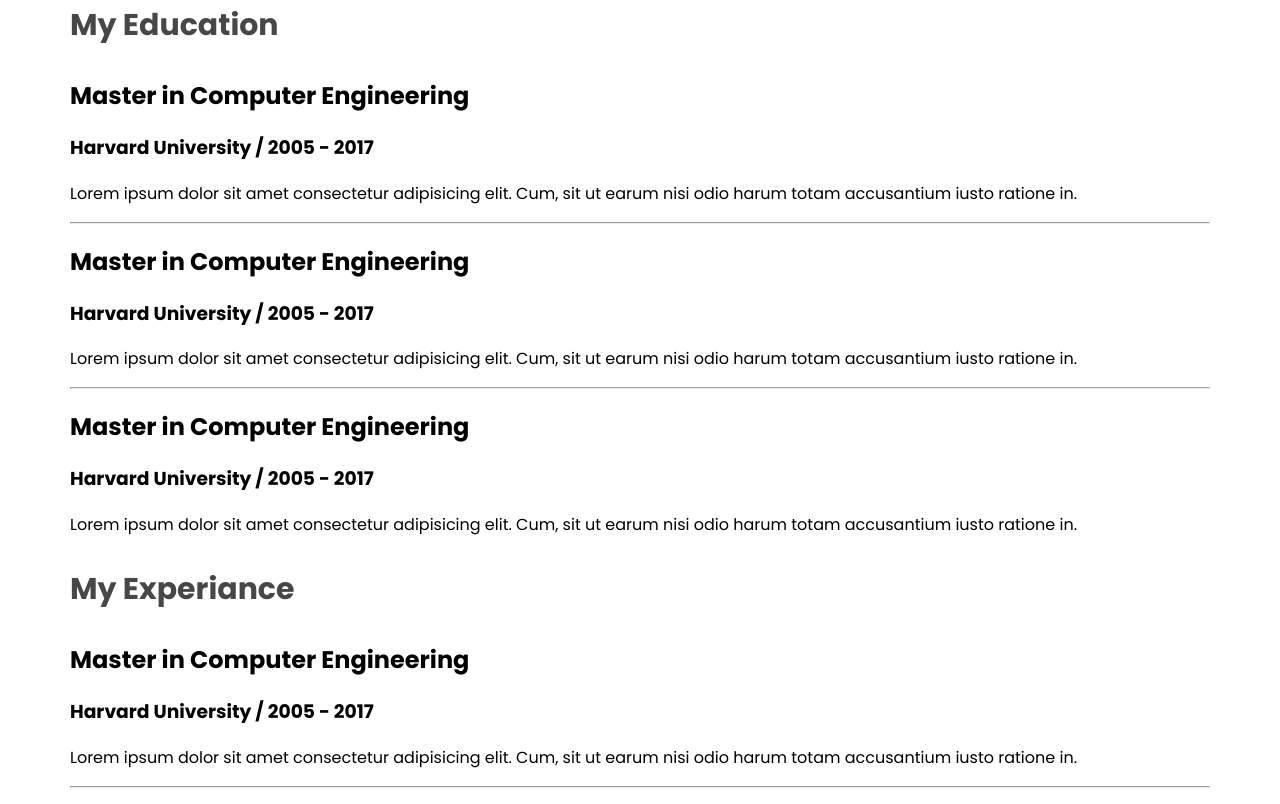
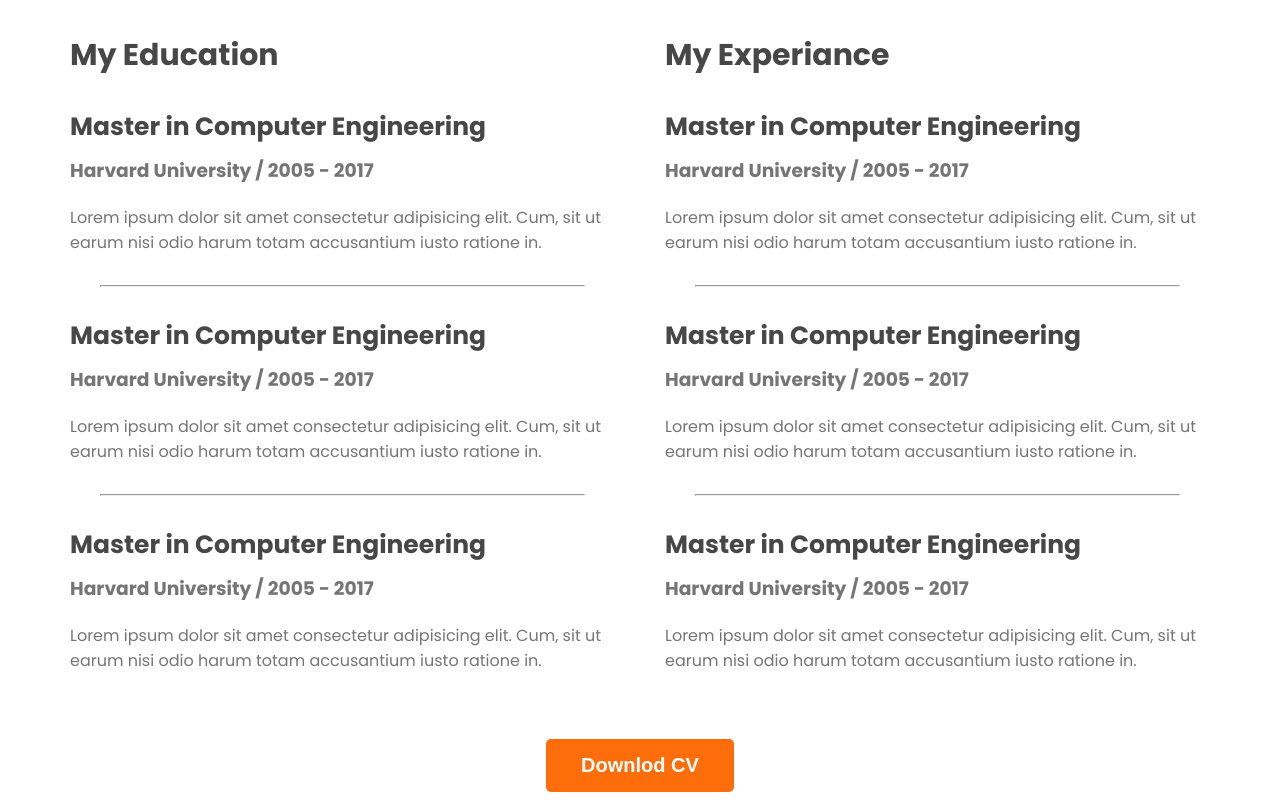
Before and after one commit to Siam1894/-portfolio-website-design, a plain HTML site: page index.html in a window 1280 px wide. Shown: the part 2550-3354 px from the top of the page. Drawn offline with Linux system fonts and the light colour scheme.

Commit message:
finish the resume

```diff
--- a/index.html
+++ b/index.html
@@ -145,6 +145,9 @@
 
 
         </section>
+        <div class="Download">
+            <button class="btn-primary">Downlod CV</button>
+        </div>
 
     </main>
     <footer>
--- a/style.css
+++ b/style.css
@@ -140,3 +140,31 @@ color:  #757575;
     font-weight: 700px;
 
 }
+.resume-container{
+    display: flex;
+    gap: 50px
+}
+ .resume-item-title{
+    color: #474747;
+    font-size: 25px;
+    font-weight: 700;
+    margin-bottom: 10px;
+
+ }
+ .resume-item-institute{
+    margin-bottom: 20px;
+    margin-top: 0px ;
+ }
+
+
+.resume-item-institute, .resume-item-description{
+color: #757575;
+}
+.resume-container hr{
+    margin: 30px;
+}
+.Download{
+    text-align: center;
+    margin-top: 50px;
+
+}
```
